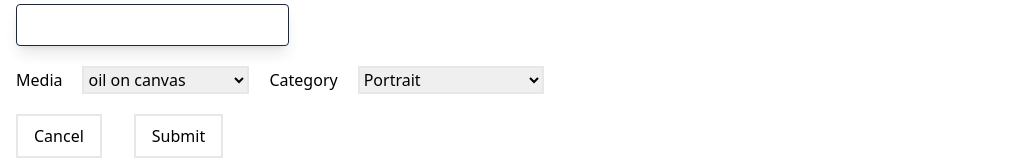
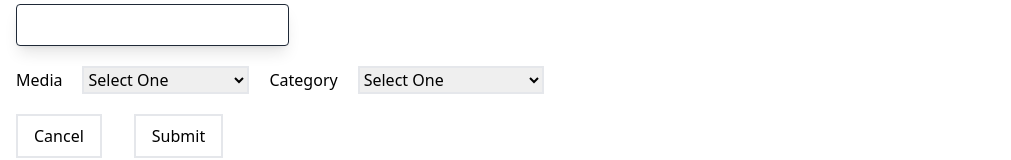
Before and after one commit to marshall62/dmart4, a Next.js app: page /dashboard/add-artwork in a window 1280 px wide. Shown: the part 412-572 px from the top of the page, without its empty margins (0-1011 px from the left). Built offline with nearby package versions, Linux system fonts and the light colour scheme.

Commit message:
get POST working for all fields of a new artwork being added

```diff
--- a/app/api/artworks/route.ts
+++ b/app/api/artworks/route.ts
@@ -3,20 +3,20 @@ import { list, head, del, put, ListBlobResult, HeadBlobResult } from '@vercel/bl
 
 /* Uploads an image file to the vercel blob storage */
 async function uploadImage(filename: string, file: any) {
-  const upload = await put(filename, file, {access: 'public'});
+  const upload = await put(filename, file, {access: 'public', contentType: 'image/jpeg'});
   return upload;
 }
 
-function intOrNull (formData, field) {
-  return formData[field] ? parseInt(formData[field]) : null;
+function intOrNull (v:FormDataEntryValue | null): number | null {
+  return v ? parseInt(v) : null;
 }
 
-function floatOrNull (formData, field) {
-  return formData[field] ? parseFloat(formData[field]) : null;
+function floatOrNull (v:FormDataEntryValue | null): number | null {
+  return v ? parseFloat(v) : null;
 }
 
-function strOrNull (formData, field) {
-  return formData[field] ? formData[field] : null;
+function strOrNull (v: FormDataEntryValue | null): string | null {
+  return v ? v.toString() : null;
 }
 
 export async function POST(request: Request) {
@@ -30,27 +30,45 @@ export async function POST(request: Request) {
     });
   }
   let file = form.has('imageFile') ? form.get('imageFile') as File : null;
+  const thumbnail = form.has('thumbnailFile') ? form.get('thumbnailFile') as File : null;
+  const midsize = form.has('midsizeFile') ? form.get('midsizeFile') as File : null;
   let blobMetadata = null;
   if (file) {
+      console.log("File is ", file);
       const imageData = await file.arrayBuffer();
       blobMetadata = await uploadImage(file.name, imageData);
       console.log("Created blob ", blobMetadata.url);
   }
+  let thumbnailMetadata = null;
+  if (thumbnail) {
+    const imageData = await thumbnail.arrayBuffer();
+    thumbnailMetadata = await uploadImage(thumbnail.name, imageData);
+      console.log("Created thumbnail blob ", thumbnailMetadata.url);
+  }
+
+  let midsizeMetadata = null;
+  if (midsize) {
+    const imageData = await midsize.arrayBuffer();
+    midsizeMetadata = await uploadImage(midsize.name, imageData);
+      console.log("Created midsize blob ", midsizeMetadata.url);
+  }
 
   let rec: any =   {
       title: form.get('title'),
-      year: intOrNull(form, 'year') ,
-      width: intOrNull(form,'width'),
-      height: intOrNull(form, 'height'),
-      filename: file ? file.name : null,
-      media: strOrNull(form,'media'),
+      year: intOrNull(form.get('year')) ,
+      width: floatOrNull(form.get('width')),
+      height: floatOrNull(form.get('height')),
+      filename: form.get('filename') || null,
+      media: strOrNull(form.get('media')),
       mongo_id: null,
       image_url: blobMetadata ? blobMetadata.url : null,
-      category_name: strOrNull(form,'category_name'),
+      midsize_image_url: midsizeMetadata ? midsizeMetadata.url : null,
+      thumbnail_image_url: thumbnailMetadata ? thumbnailMetadata.url : null,
+      category_name: strOrNull(form.get('category_name')),
       is_active: true,
       is_sold: false,
       owner: 'me',
-      price: floatOrNull(form, 'price')
+      price: floatOrNull(form.get('price'))
     };
     console.log("Adding record to db ", rec);
     const artworkIds = await db.insert(artworks).values([rec]).returning({insertedId: artworks.id});
@@ -81,8 +99,11 @@ export async function DELETE(request: Request) {
   const id = parseInt(artworkId);
   const artwork: SelectArtwork = await getArtwork(id);
   if (artwork) {
-    console.log("Removing blob", artwork.image_url)
+    console.log(`Removing image urls \n${artwork.image_url} \n${artwork.thumbnail_image_url} \n${artwork.midsize_image_url}` )
     if (artwork.image_url) await deleteBlob(artwork.image_url);
+    if (artwork.thumbnail_image_url) await deleteBlob(artwork.thumbnail_image_url);
+    if (artwork.midsize_image_url) await deleteBlob(artwork.midsize_image_url);
+
     console.log("Removing artwork record", artwork)
     deleteArtworkById(id);
     return Response.json({});
--- a/app/dashboard/add-artwork/page.tsx
+++ b/app/dashboard/add-artwork/page.tsx
@@ -1,5 +1,6 @@
 "use client"
 import Form from 'next/form'
+import { Jimp } from "jimp";
 import { useRouter, useSearchParams } from 'next/navigation';
 import { useEffect, useState } from 'react'
 
@@ -11,17 +12,20 @@ type Artwork = {
     height?: number | null
     media?: string | null
     category_name?: string | null
+    filename?: string | null
     price?: number | null
     imageFile?: File | null
+    thumbnailFile?: File | null
+    midsizeFile?: File | null
 }
 
 
 export default function AddArtwork () {
 
     const [formData, setFormData] = useState<Artwork>({});
-    const [thumbnail, setThumbnail] = useState<string>("");
+    const [thumbnail, setThumbnail] = useState<string | null>(null);
     const [imageFile, setImageFile] = useState(null);
-    const [artwork, setArtwork] = useState({id: "", title: "", year:"", price:"", width:"", height:"", media:"", category_name:"", imageFile:null});
+    const [artwork, setArtwork] = useState({id: "", title: "", year:"", price:"", width:"", height:"", media:"", category_name:"", imageFile:null, filename:""});
     const searchParams = useSearchParams();
     const id = searchParams.get('id')
     const router = useRouter();
@@ -35,7 +39,8 @@ export default function AddArtwork () {
                 aw[k] = "";
             }
            }
-           setArtwork(aw);
+           setArtwork(aw)
+           setThumbnail(aw.thumbnail_image_url)
         }
         if (id) {
             doLoad().catch(console.log)
@@ -54,37 +59,66 @@ export default function AddArtwork () {
         //setFormData((prevFormData) => ({ ...prevFormData, [name]: value }));
       };
 
-    const handleImageFileChange = (event) => {
+    const handleImageFileChange = (event: React.ChangeEvent<HTMLInputElement>) => {
         const files = event.target.files;
-        const img:File = files[0] as File;
-        setImageFile(img);
-        setArtwork((prevArtwork) => ({...prevArtwork, imageFile: img}))
-        setThumbnail(URL.createObjectURL(img));
+        const file:File = files[0] as File;
+        if (!file) {
+            return;
+        }
+
+        const reader = new FileReader();
+
+        reader.onload = async (e) => {
+            console.log("In the onload with e as", e);
+          const data = e.target?.result;
+
+          if (!data || !(data instanceof ArrayBuffer)) {
+            return;
+          }
+
+          // Manipulate images uploaded directly from the website.
+          const image = await Jimp.fromBuffer(data);
+          image.resize({w: 800});
+          const upload_midsize = await image.getBuffer("image/jpeg")
+          image.resize({w: 150});
+          const preview_thumb = await image.getBase64("image/jpeg")
+          const upload_thumb = await image.getBuffer("image/jpeg")
+          setThumbnail(preview_thumb);
+          const imageFile = new Blob([data], { type: 'image/jpeg' });
+          const thumbnailFile = new Blob([upload_thumb], { type: 'image/jpeg' })
+          const midsizeFile = new Blob([upload_midsize], { type: 'image/jpeg' })
+          setArtwork((prevArtwork) => ({...prevArtwork, filename: file.name, thumbnailFile, imageFile, midsizeFile}))
+
+        };
+        reader.readAsArrayBuffer(file);
+        setImageFile(file);
+        // setArtwork((prevArtwork) => ({...prevArtwork, imageFile: file}))
+        // setThumbnail(URL.createObjectURL(file));
 
     }
 
     const handleSubmit = async (event) => {
         event.preventDefault();
-        console.log("raw artwork", artwork);
+        console.log("submitting artwork", artwork);
         const fd = new FormData();
         for (let field in artwork) {
             fd.append(field, artwork[field])
         }
 
-        console.log("fd title", fd.get('title'))
-        console.log("fd imageFile", fd.get('imageFile'))
         if (!imageFile) {
             fd.delete('imageFile')
+            fd.delete('thumbnailFile')
+            fd.delete('midsizeFile')
         }
+
         const response = await fetch('/api/artworks', {
             method: 'POST',
             body: fd,
-          });
+            });
 
         const result = await response.json();
         console.log("result is ", result);
         navigateToServerPage();
-
 
     };
 
@@ -127,15 +161,15 @@ export default function AddArtwork () {
                 <div className="ml-10">
                     <label className="block" htmlFor="fileInput">Image file</label>
                     <input id="fileInput" onChange={handleImageFileChange} value="" name="imageFile" type="file"></input>
-                    {imageFile ?
-                        <div className="mt-4"><img src={thumbnail} className="w-[260px]"/></div>
-                        : artwork.image_url && <div className="mt-4"><img src={artwork.image_url} className="w-[260px]"/></div>}
+                    {thumbnail ?
+                        <div className="mt-4">{artwork.filename} <img src={thumbnail} /></div> : <div/>}
                 </div>
             </div>
             <div className="flex">
                 <div className="mb-5">
                     <label htmlFor="media"className=' bold mb-3'>Media</label>
                     <select name="media" className="ml-5 border border-2 border-solid" value={artwork['media']} onChange={handleChange}>
+                        <option>Select One</option>
                         <option value="oil on canvas">oil on canvas</option>
                         <option value="oil on paper">oil on paper</option>
                         <option value="oil on muslin panel">oil on muslin panel</option>
@@ -147,6 +181,7 @@ export default function AddArtwork () {
                 <div className="ml-5 mb-5">
                     <label htmlFor="category_name"className=' bold mb-3'>Category</label>
                     <select name="category_name" className="ml-5 border border-2 border-solid" value={artwork['category']} onChange={handleChange}>
+                        <option>Select One</option>
                         <option value="Portrait">Portrait</option>
                         <option value="Landscape">Landscape</option>
                         <option value="Still Life">Still life</option>
```
